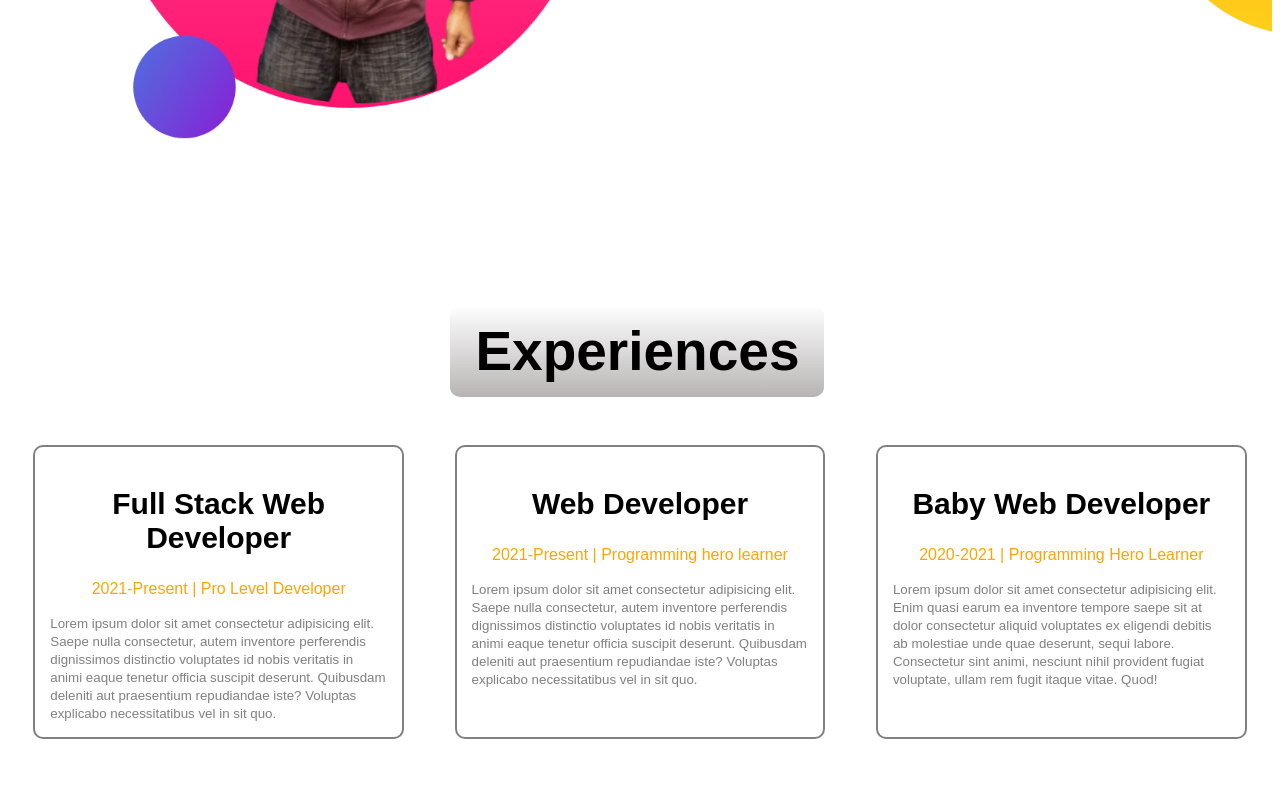
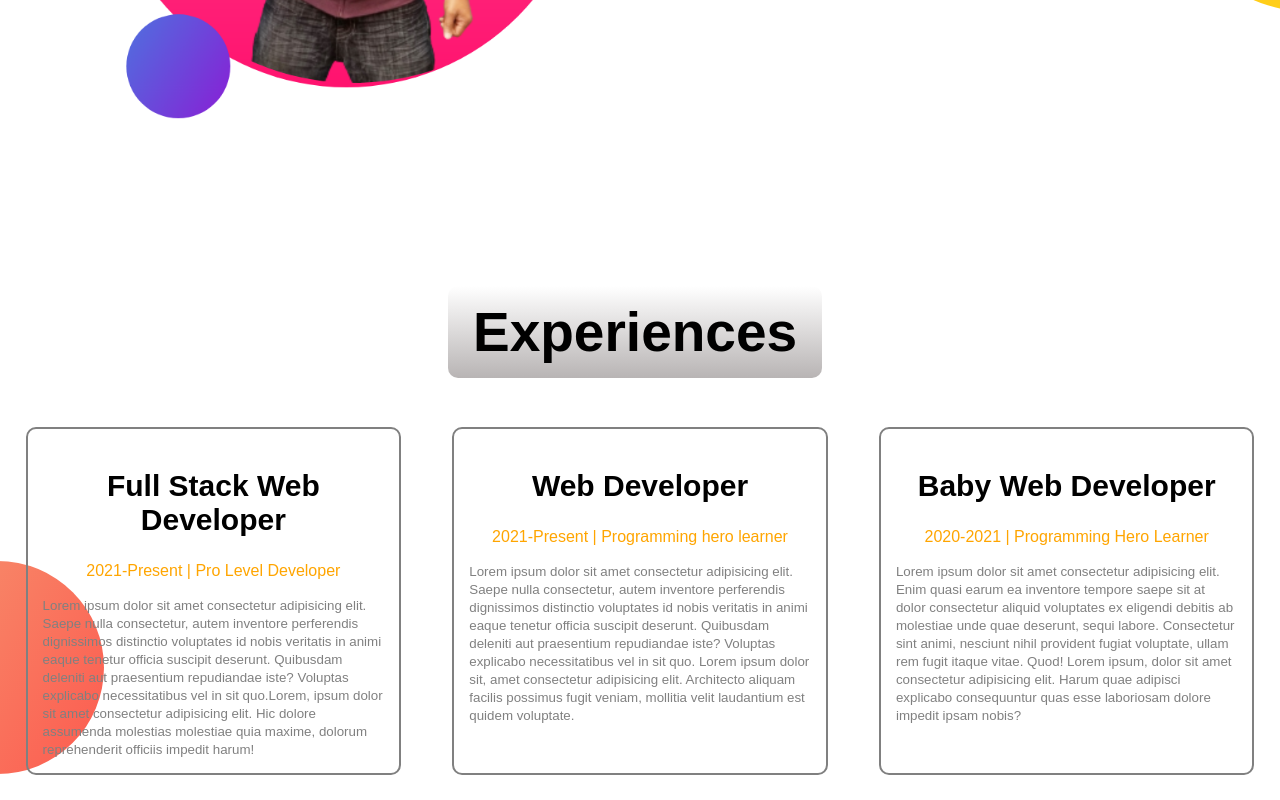
Before and after one commit to Faiyaz-Mahmud/Developer-Portfolio, a plain HTML site: page index.html in a window 1280 px wide. Shown: the part 1135-1935 px from the top of the page. Before the commit the page ends 1907 px from the top, so only its background shows below. Drawn offline with Linux system fonts and the light colour scheme; a web font is replaced by a local one.

Commit message:
5th commit

```diff
--- a/index.html
+++ b/index.html
@@ -75,13 +75,16 @@
         <div class="box">
             <h1 >Full Stack Web Developer</h1>
             <p><span>2021-Present | Pro Level Developer</span></p>
-            <small>Lorem ipsum dolor sit amet consectetur adipisicing elit. Saepe nulla consectetur, autem inventore perferendis dignissimos distinctio voluptates id nobis veritatis in animi eaque tenetur officia suscipit deserunt. Quibusdam deleniti aut praesentium repudiandae iste? Voluptas explicabo necessitatibus vel in sit quo.</small>
+            <small>Lorem ipsum dolor sit amet consectetur adipisicing elit. Saepe nulla consectetur, autem inventore perferendis dignissimos distinctio voluptates id nobis veritatis in animi eaque tenetur officia suscipit deserunt. Quibusdam deleniti aut praesentium repudiandae iste? Voluptas explicabo necessitatibus vel in sit quo.Lorem, ipsum dolor sit amet consectetur adipisicing elit. Hic dolore assumenda molestias molestiae quia maxime, dolorum reprehenderit officiis impedit harum!
+            </small>
         </div>
 
         <div class="box">
             <h1 ">Web Developer</h1>
             <p><span>2021-Present | Programming hero learner</span></p>
-            <small>Lorem ipsum dolor sit amet consectetur adipisicing elit. Saepe nulla consectetur, autem inventore perferendis dignissimos distinctio voluptates id nobis veritatis in animi eaque tenetur officia suscipit deserunt. Quibusdam deleniti aut praesentium repudiandae iste? Voluptas explicabo necessitatibus vel in sit quo.</small>
+            <small>Lorem ipsum dolor sit amet consectetur adipisicing elit. Saepe nulla consectetur, autem inventore perferendis dignissimos distinctio voluptates id nobis veritatis in animi eaque tenetur officia suscipit deserunt. Quibusdam deleniti aut praesentium repudiandae iste? Voluptas explicabo necessitatibus vel in sit quo.
+            Lorem ipsum dolor sit, amet consectetur adipisicing elit. Architecto aliquam facilis possimus fugit veniam, mollitia velit laudantium est quidem voluptate.
+            </small>
         </div>
 
 
@@ -89,7 +92,9 @@
         <div class="box">
             <h1>Baby Web Developer</h1>
             <p><span>2020-2021 | Programming Hero Learner</span></p>
-            <small>Lorem ipsum dolor sit amet consectetur adipisicing elit. Enim quasi earum ea inventore tempore saepe sit at dolor consectetur aliquid voluptates ex eligendi debitis ab molestiae unde quae deserunt, sequi labore. Consectetur sint animi, nesciunt nihil provident fugiat voluptate, ullam rem fugit itaque vitae. Quod!</small>
+            <small>Lorem ipsum dolor sit amet consectetur adipisicing elit. Enim quasi earum ea inventore tempore saepe sit at dolor consectetur aliquid voluptates ex eligendi debitis ab molestiae unde quae deserunt, sequi labore. Consectetur sint animi, nesciunt nihil provident fugiat voluptate, ullam rem fugit itaque vitae. Quod!
+            Lorem ipsum, dolor sit amet consectetur adipisicing elit. Harum quae adipisci explicabo consequuntur quas esse laboriosam dolore impedit ipsam nobis?
+            </small>
 
         </div>
 
--- a/style.css
+++ b/style.css
@@ -1,5 +1,6 @@
 body{
     font-family: 'Mochiy Pop One', sans-serif;
+    margin: 0;
 }
 .heading{
     font-size:55px;
@@ -17,7 +18,7 @@ small{
 }
 .writing{
     width: 50%;
-    margin-left: 50px;
+    margin-left: 65px;
 
 }
 .picture{
@@ -82,10 +83,6 @@ section{
     font-size:30px;
 }
 
-.box small{
-    text-align: center;
-}
-
 
 .box p{
     text-align: center;
@@ -97,5 +94,12 @@ section{
 
 }
 .intro{
-    margin-top: 2%;
+
+    background-image: url(images/top-banner.png);
+    background-repeat: no-repeat;
 }
+.expo{
+    background-image: url(images/exp-bg.png);
+    background-repeat: no-repeat;
+    background-position-y:18ch;
+}
```
